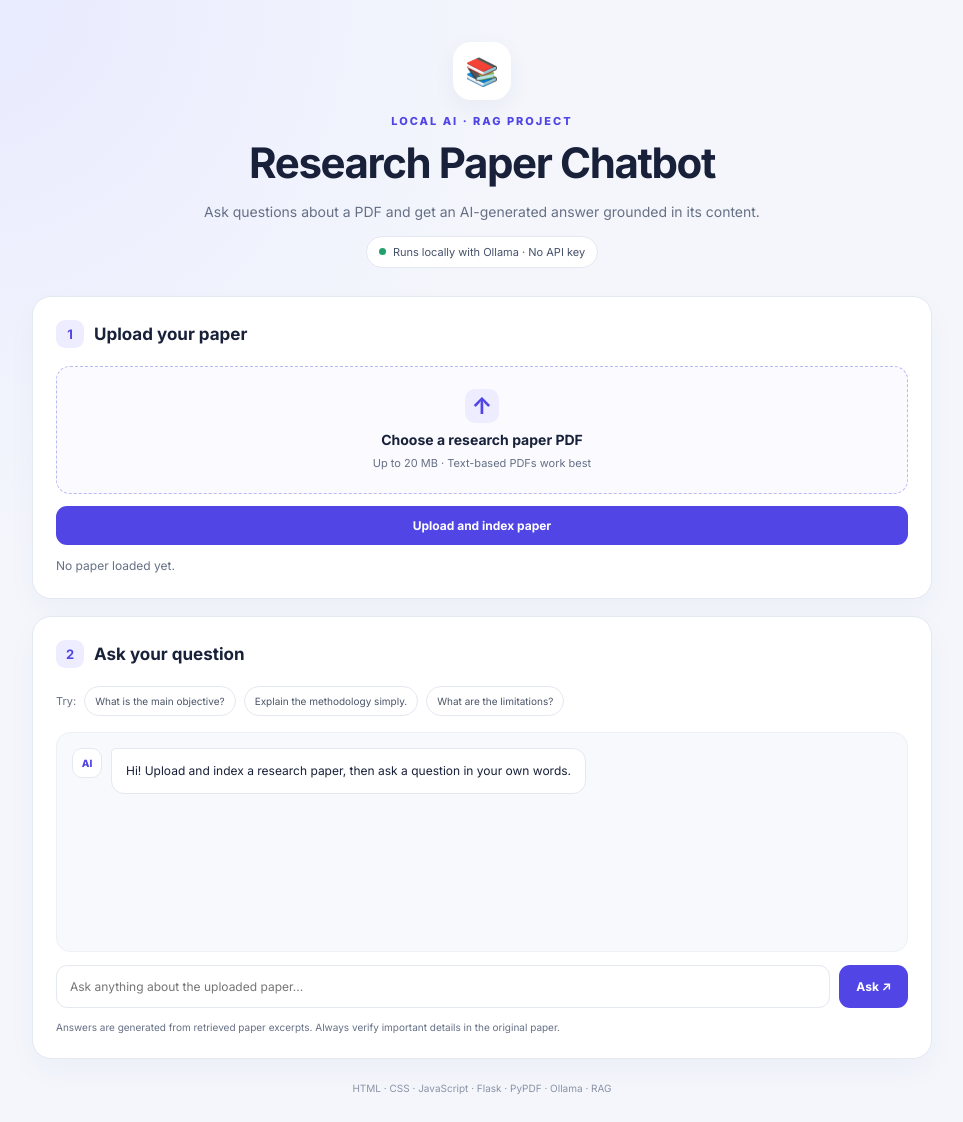
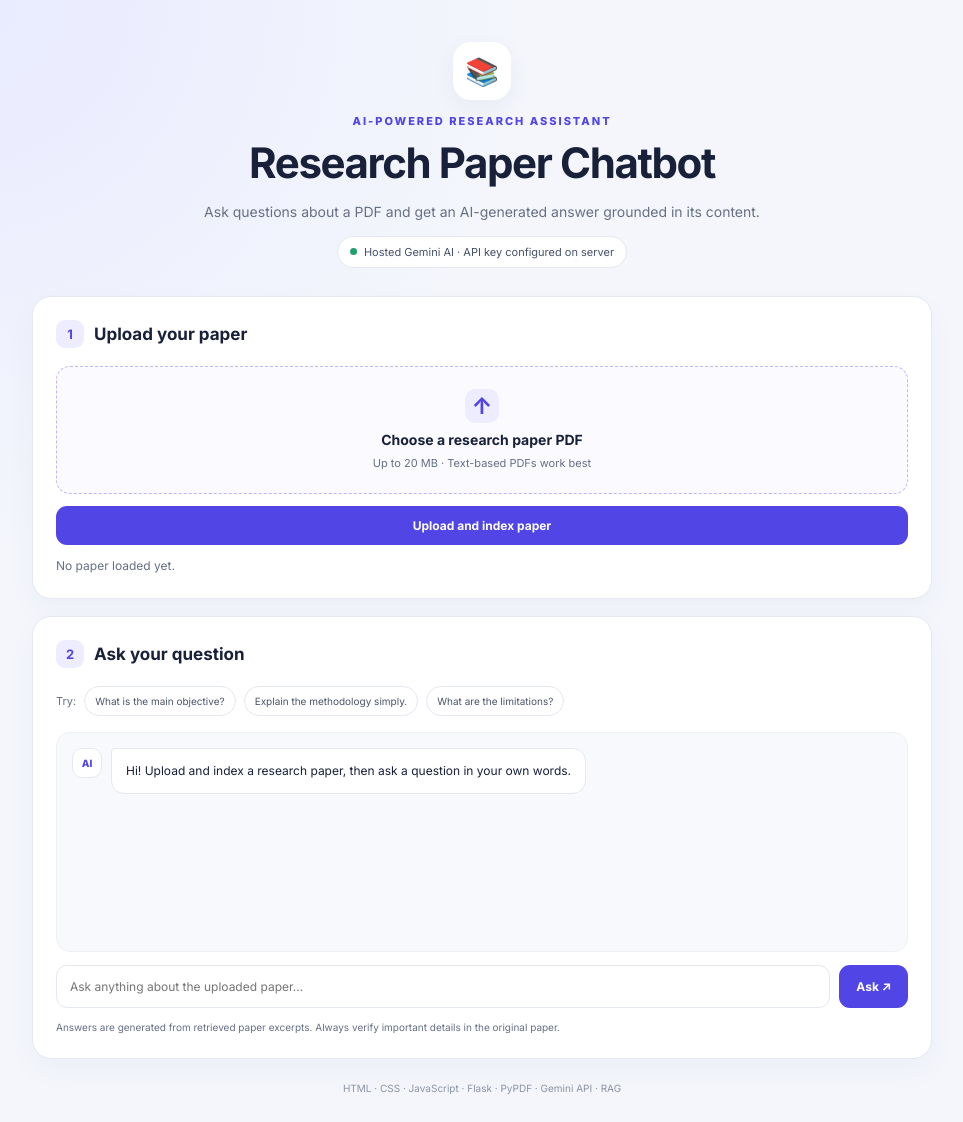
Before and after one commit to Nandhinipenke/ai-research-paper-chatbot, a Flask app: page / in a window 1280 px wide. Shown: the whole page, without its empty margins (158-1121 px from the left). Run offline with Flask 3, Linux system fonts and the light colour scheme.

Commit message:
Update chatbot interface to reflect hosted Gemini AI

```diff
--- a/ai_research_chatbot_rag_local/templates/index.html
+++ b/ai_research_chatbot_rag_local/templates/index.html
@@ -10,10 +10,10 @@
   <main class="container">
     <header class="hero">
       <div class="logo">📚</div>
-      <p class="eyebrow">LOCAL AI · RAG PROJECT</p>
+      <p class="eyebrow">AI-POWERED RESEARCH ASSISTANT</p>
       <h1>Research Paper Chatbot</h1>
       <p class="subtitle">Ask questions about a PDF and get an AI-generated answer grounded in its content.</p>
-      <div class="privacy-pill"><span></span> Runs locally with Ollama · No API key</div>
+      <div class="privacy-pill"><span></span> Hosted Gemini AI · API key configured on server</div>
     </header>
 
     <section class="card upload-card">
@@ -49,7 +49,7 @@
       <p class="hint">Answers are generated from retrieved paper excerpts. Always verify important details in the original paper.</p>
     </section>
 
-    <footer>HTML · CSS · JavaScript · Flask · PyPDF · Ollama · RAG</footer>
+    <footer>HTML · CSS · JavaScript · Flask · PyPDF · Gemini API · RAG</footer>
   </main>
   <script src="{{ url_for('static', filename='script.js') }}"></script>
 </body>
```
